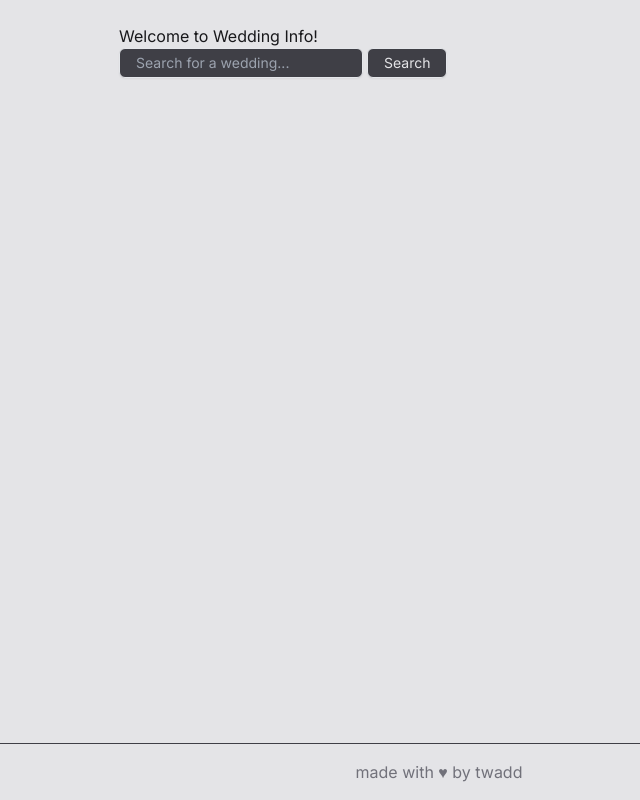
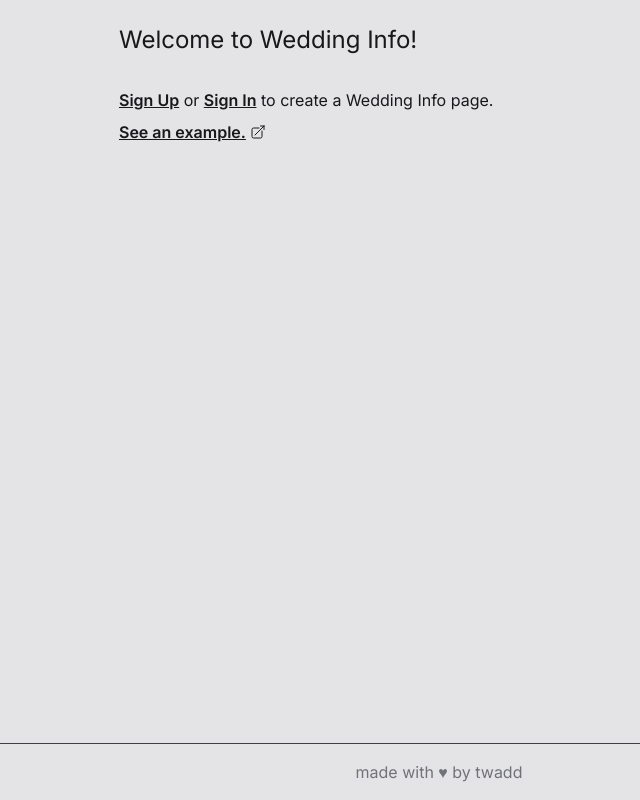
Before and after one commit to taylorwaddell/registery-links, a Next.js app: page / in a window 1280 px wide. Shown: the whole page, without its empty margins (201-841 px from the left). Built offline with nearby package versions, Linux system fonts and the light colour scheme.

Commit message:
Improved Homepage.

```diff
--- a/app/page.tsx
+++ b/app/page.tsx
@@ -1,6 +1,6 @@
 "use client";
 
-import Countdown from "@/public/Components/Countdown";
+import ExternalLink from "@/public/icons/ExternalLink";
 import { FormEvent } from "react";
 import Link from "next/link";
 
@@ -13,8 +13,38 @@ export default function Home() {
   return (
     <>
       <main className="flex-grow mx-auto mt-6 mb-12 w-10/12 sm:w-5/6 lg:w-3/4 xl:w-1/2">
-        Welcome to Wedding Info!
-        <form
+        <div className=" mb-8">
+          <h1 className="text-2xl">Welcome to Wedding Info!</h1>
+        </div>
+        <div className="flex flex-col gap-2">
+          <p className="flex">
+            <Link
+              className="flex font-semibold underline hover:underline-offset-2"
+              href="#"
+              target="_blank"
+            >
+              Sign Up
+            </Link>
+            &nbsp;or&nbsp;
+            <Link
+              className="flex font-semibold underline hover:underline-offset-2"
+              href="/login"
+              target="_blank"
+            >
+              Sign In
+            </Link>
+            &nbsp;to create a Wedding Info page.
+          </p>
+          <Link
+            className="flex font-semibold underline hover:underline-offset-2"
+            target="_blank"
+            href="/i/6b72fa05-e22f-4cba-b494-34b334e74159"
+          >
+            See an example.
+            <ExternalLink className="ml-1" />
+          </Link>
+        </div>
+        {/* <form
           className="flex gap-1"
           action="submit"
           method="get"
@@ -31,7 +61,7 @@ export default function Home() {
           >
             Search
           </button>
-        </form>
+        </form> */}
       </main>
       <footer className="flex justify-center border-t border-zinc-700 w-full text-center p-4 text-zinc-500 dark:text-zinc-500 text-sm md:text-base">
         <p>
```
